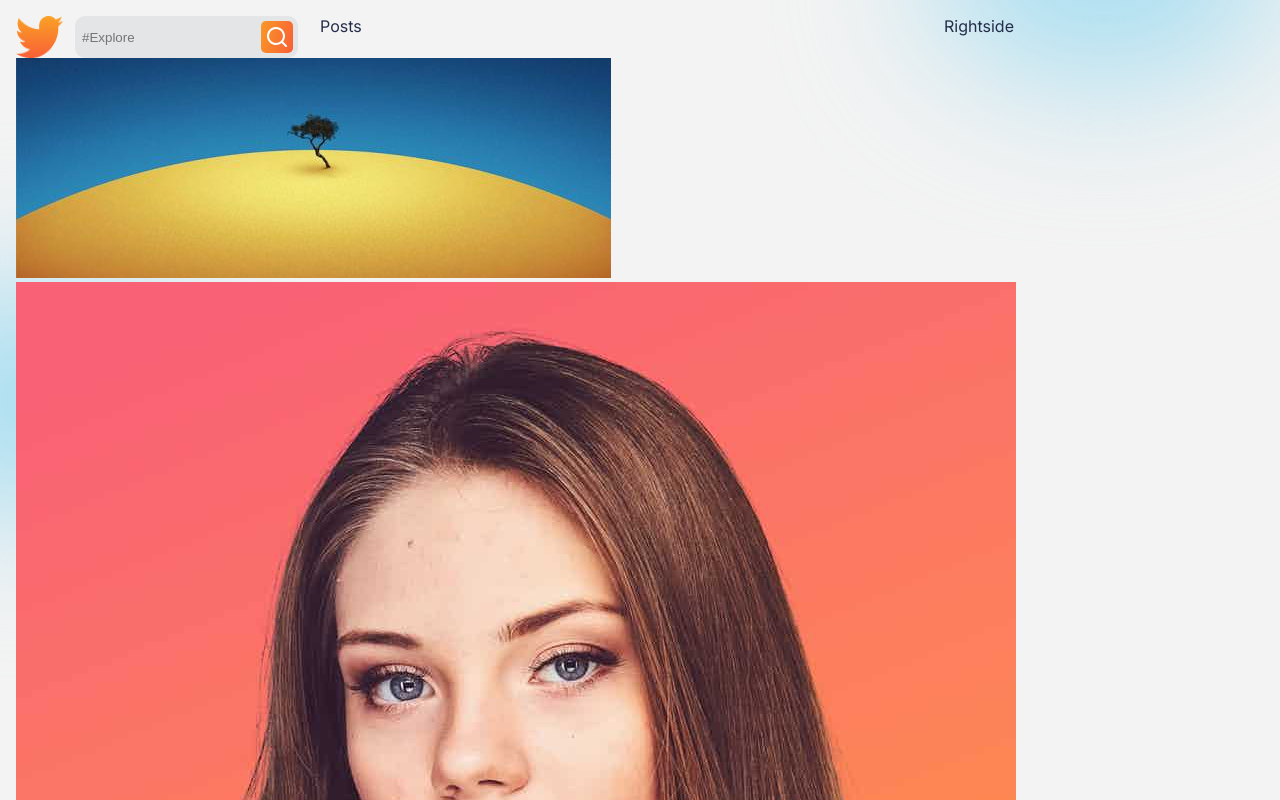
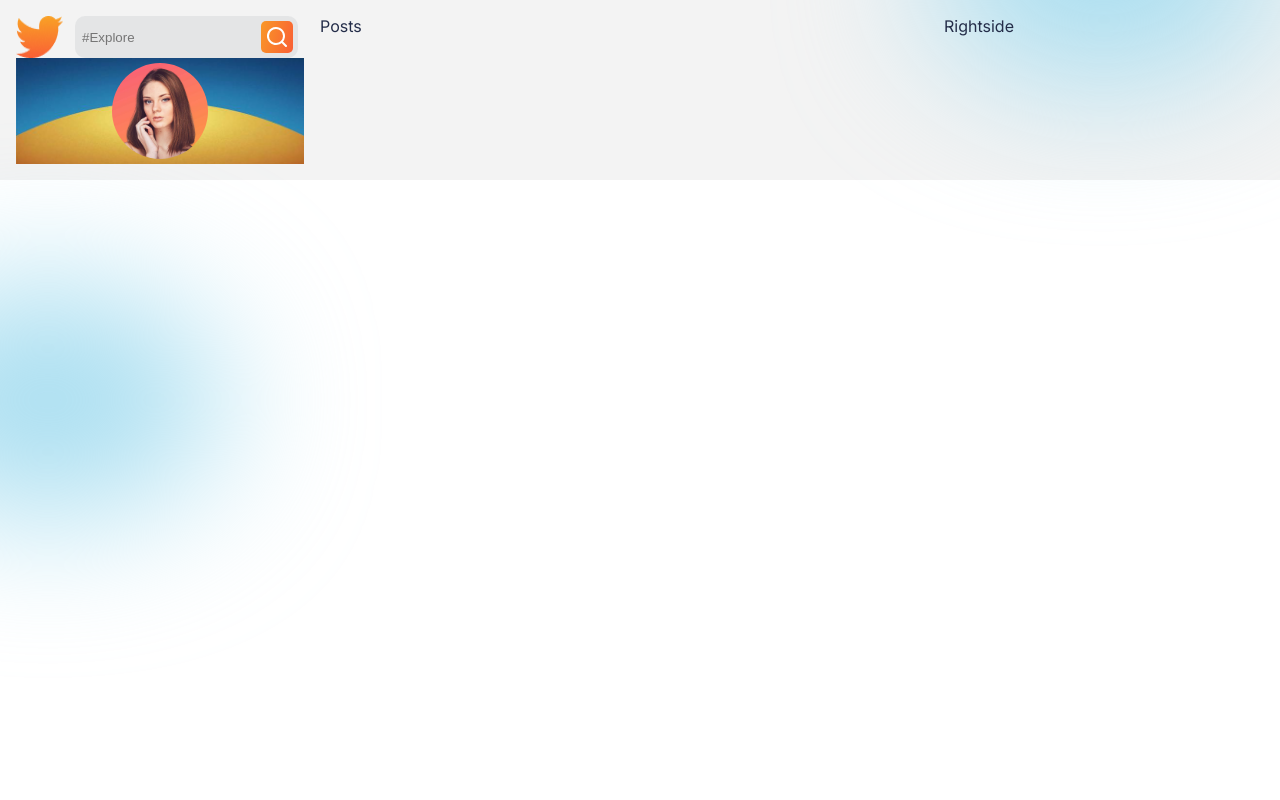
Before and after one commit to MiguelAGuzman/linkup, a React (Create React App) app: page / in a window 1280 px wide. Shown: the top 800 px of the page. Built offline with nearby package versions, Linux system fonts and the light colour scheme.

Commit message:
profile img styling

```diff
--- a/src/components/ProfileCard/ProfileCard.css
+++ b/src/components/ProfileCard/ProfileCard.css
@@ -0,0 +1,25 @@
+.ProfileCard {
+    border-radius: 1.5rem;
+    display: flex;
+    flex-direction: column;
+    position: relative;
+    gap: 1rem;
+}
+
+.ProfileImages {
+    position: relative;
+    display: flex;
+    flex-direction: column;
+    align-items: center;
+    justify-content: center;
+}
+
+.ProfileImages>img:nth-of-type(1) {
+    width: 100%;
+}
+
+.ProfileImages>img:nth-of-type(2) {
+    width: 6rem;
+    border-radius: 50%;
+    position: absolute;
+}
--- a/src/components/ProfileCard/ProfileCard.jsx
+++ b/src/components/ProfileCard/ProfileCard.jsx
@@ -1,6 +1,7 @@
 import React from 'react'
 import Cover from '../../img/cover.jpg'
 import Profile from '../../img/profileImg.jpg'
+import './ProfileCard.css'
 
 const ProfileCard = () => {
   return (
```
